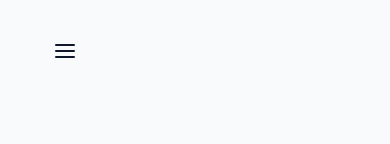
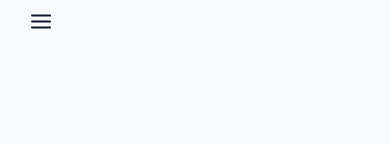
Before and after one commit to Shauryaraje7/New-Portfolio, a React (Vite) app: page / in a window 390 px wide. Shown: the top 144 px of the page. Built offline with nearby package versions, Linux system fonts and the light colour scheme.

Commit message:
Reposition hamburger menu to left and center project card content on mobile

```diff
--- a/src/components/Header/Header.css
+++ b/src/components/Header/Header.css
@@ -109,11 +109,21 @@
 }
 
 @media (max-width: 968px) {
+  .nav-container {
+    position: relative;
+    justify-content: center; /* Center the logo on mobile */
+  }
+
   .nav-desktop {
     display: none;
   }
 
   .mobile-toggle {
     display: block;
+    position: absolute;
+    left: 0;
+    top: 50%;
+    transform: translateY(-50%);
+    z-index: 1001;
   }
 }
--- a/src/components/Projects/Projects.css
+++ b/src/components/Projects/Projects.css
@@ -68,4 +68,22 @@
   color: var(--primary);
   margin-bottom: 1.5rem;
   border: 1px solid rgba(37, 99, 235, 0.1);
+}@media (max-width: 640px) {
+  .projects-grid {
+    grid-template-columns: 1fr;
+    gap: 1.5rem;
+  }
+
+  .project-card {
+    text-align: center;
+    align-items: center;
+  }
+
+  .project-tech {
+    justify-content: center;
+  }
+
+  .tech-chip {
+    padding: 0.35rem 0.8rem;
+  }
 }
```
